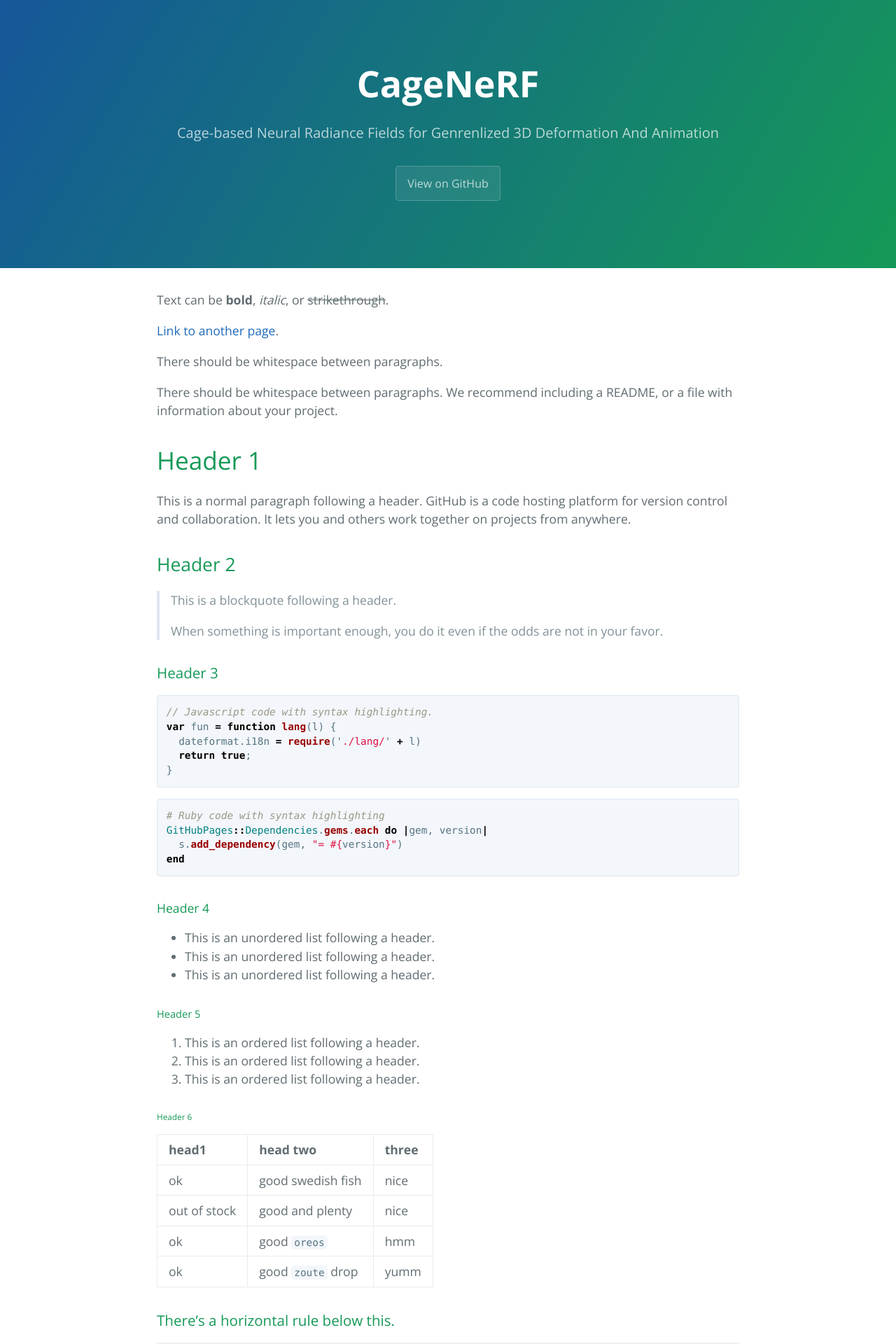
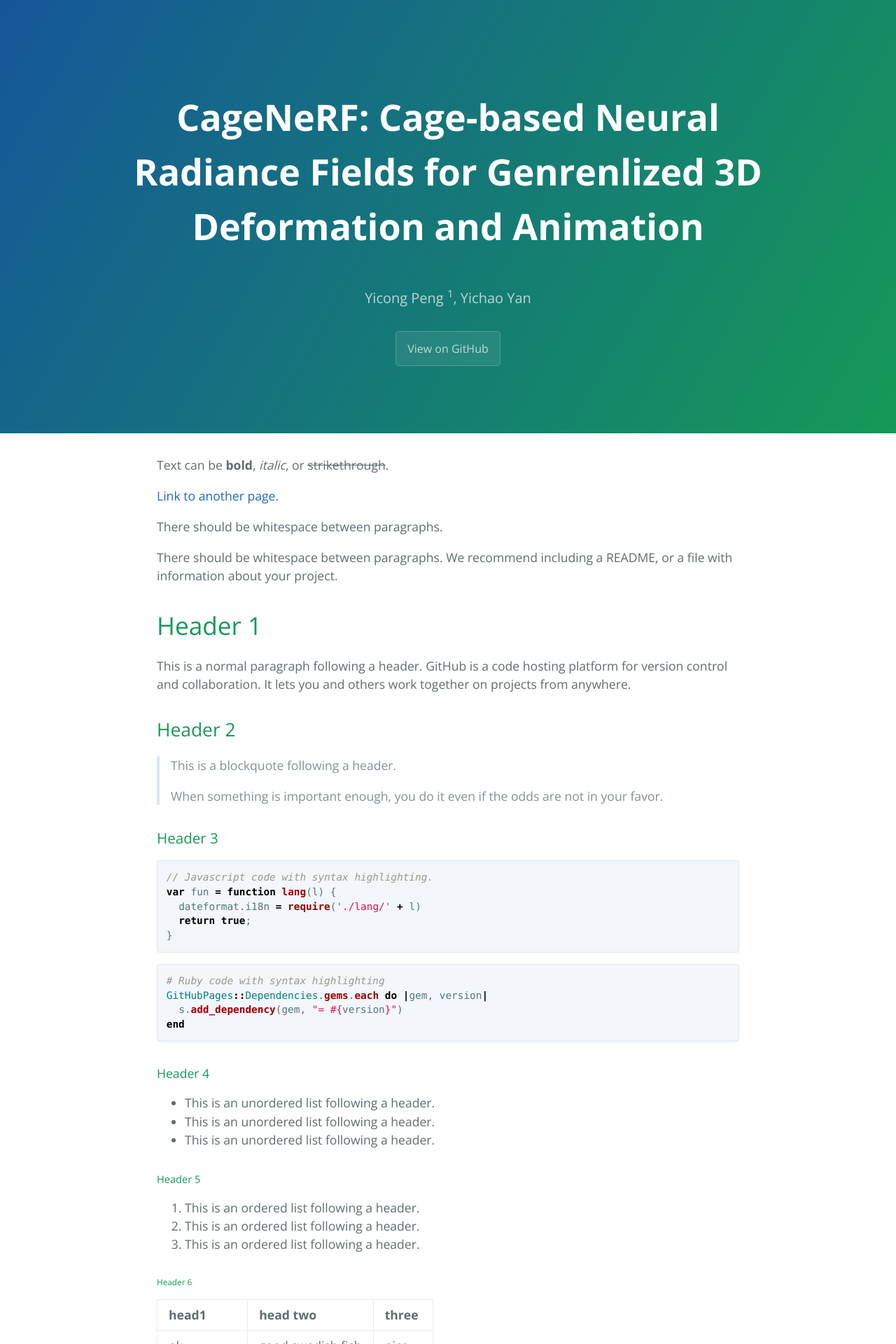
Before and after one commit to PengYicong/CageNeRF, a Jekyll site: the page built from index.md, in a window 1280 px wide. Shown: the top 1920 px of the page at 70% size. Built offline with Jekyll 4.4.1, drawn with Linux system fonts in a browser that asks for light colours.

Commit message:
title adjustment

```diff
--- a/_config.yml
+++ b/_config.yml
@@ -1,5 +1,5 @@
-title: CageNeRF
-description: Cage-based Neural Radiance Fields for Genrenlized 3D Deformation And Animation
+title: Cage-based Neural Radiance Fields for Genrenlized 3D Deformation and Animation
+description: Yicong Peng <sup>1</sup>, Yichao Yan
 show_downloads: false
 google_analytics:
 theme: jekyll-theme-cayman
--- a/_layouts/default.html
+++ b/_layouts/default.html
@@ -16,7 +16,8 @@
     <a id="skip-to-content" href="#content">Skip to the content.</a>
 
     <header class="page-header" role="banner">
-      <h1 class="project-name">{{ page.title | default: site.title | default: site.github.repository_name }}</h1>
+      <!--<h1 class="project-name">{{ page.title }}</h1>-->
+      <h1 class="project-name">{{ page.title | default: site.title | default: site.github.repository_name | prepend: "CageNeRF: "}}</h1>
       <h2 class="project-tagline">{{ page.description | default: site.description | default: site.github.project_tagline }}</h2>
       {% if site.github.is_project_page %}
         <a href="{{ site.github.repository_url }}" class="btn">View on GitHub</a>
--- a/_sass/jekyll-theme-cayman.scss
+++ b/_sass/jekyll-theme-cayman.scss
@@ -130,6 +130,8 @@ a {
 
   @include large {
     font-size: 3.25rem;
+    padding: 3rem 4rem 2rem;
+
   }
 
   @include medium {
```
